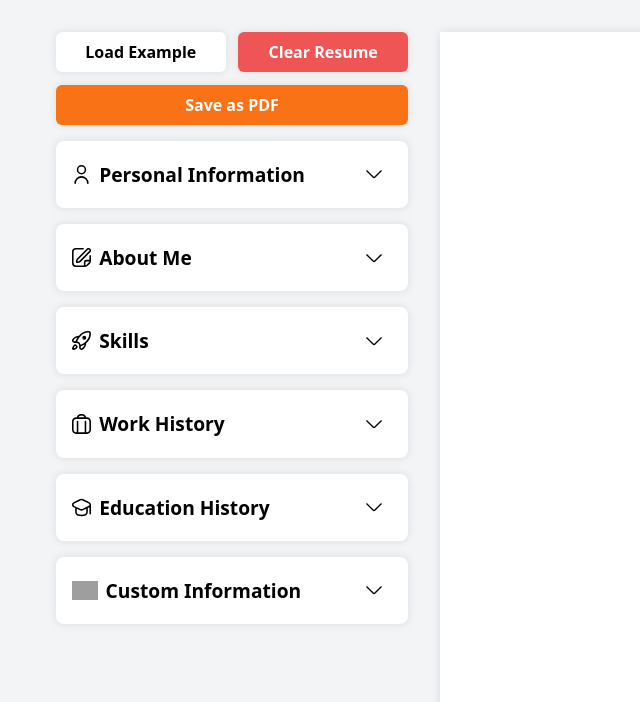
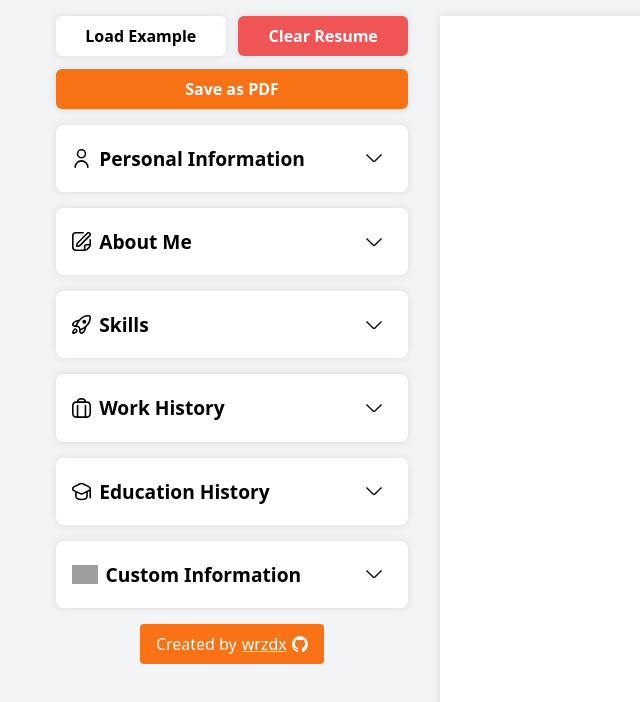
Before and after one commit to wrzdx/CV-Application, a React (Vite) app: page / in a window 1280 px wide. Shown: the top 702 px of the page, without its empty margins (0-640 px from the left). Built offline with nearby package versions, Linux system fonts and the light colour scheme; grey boxes are pictures that could not be loaded.

Commit message:
Add signature

```diff
--- a/src/components/App.jsx
+++ b/src/components/App.jsx
@@ -1,5 +1,6 @@
 import { useRef, useState } from 'react'
 import './../styles/App.css'
+import githubSvg from './../assets/github-mark.svg'
 
 import Buttons from './Buttons.jsx'
 import PersonalInfo from './PersonalInfo.jsx'
@@ -54,6 +55,13 @@ function App() {
 
   return (
     <div className="container">
+      <p className="signature">
+        <span>Created by</span>
+        <a href="https://github.com/wrzdx">
+          wrzdx <img src={githubSvg} alt="GitHub Icon" />
+        </a>
+      </p>
+
       <Buttons {...{ setFormData, handlePrint }} />
       <Forms {...{ formData, setFormData }} />
       <Pdf data={formData} ref={cvRef} />
--- a/src/styles/App.css
+++ b/src/styles/App.css
@@ -1,14 +1,39 @@
 .container {
-  padding: 2rem;
+  padding: 1rem 2rem;
   min-height: 120vh;
   display: grid;
   grid-template-columns: 22rem 49rem;
-  grid-template-rows: auto 1fr;
-  grid-template-areas: "buttons pdf" "form-list pdf";
+  grid-template-rows: auto auto 1fr;
+  grid-template-areas: "buttons pdf" "form-list pdf" "signature pdf";
   justify-content: center;
   gap: 1rem 2rem;
 
   --shadow: 0 0 10px rgba(0, 0, 0, 0.1);
+}
+
+.signature {
+  align-self: self-start;
+  grid-area: signature;
+  align-items: center;
+  gap: 5px;
+  display: inline-flex;
+  margin: 0 auto;
+  padding: 0.5rem 1rem;
+  color: var(--white);
+  background-color: var(--orange);
+  border-radius: 0.25rem;
+}
+
+.signature a {
+  display: flex;
+  height: 1em;
+  gap: 5px;
+  align-items: center;
+  color: var(--white);
+}
+
+.signature a:hover {
+  color: var(--black)
 }
 
 .form-list {
@@ -96,9 +121,9 @@
     max-width: 100%;
     display: grid;
     grid-template-columns: 1fr;
-    grid-template-rows: auto auto 1fr;
+    grid-template-rows: auto auto 1fr auto;
 
-    grid-template-areas: "buttons" "form-list" "pdf";
+    grid-template-areas: "buttons" "form-list" "pdf" "signature";
     padding: 0.5rem;
     word-break: break-all;
   }
```
Also changed, not shown: src/assets/github-mark.svg (added).
